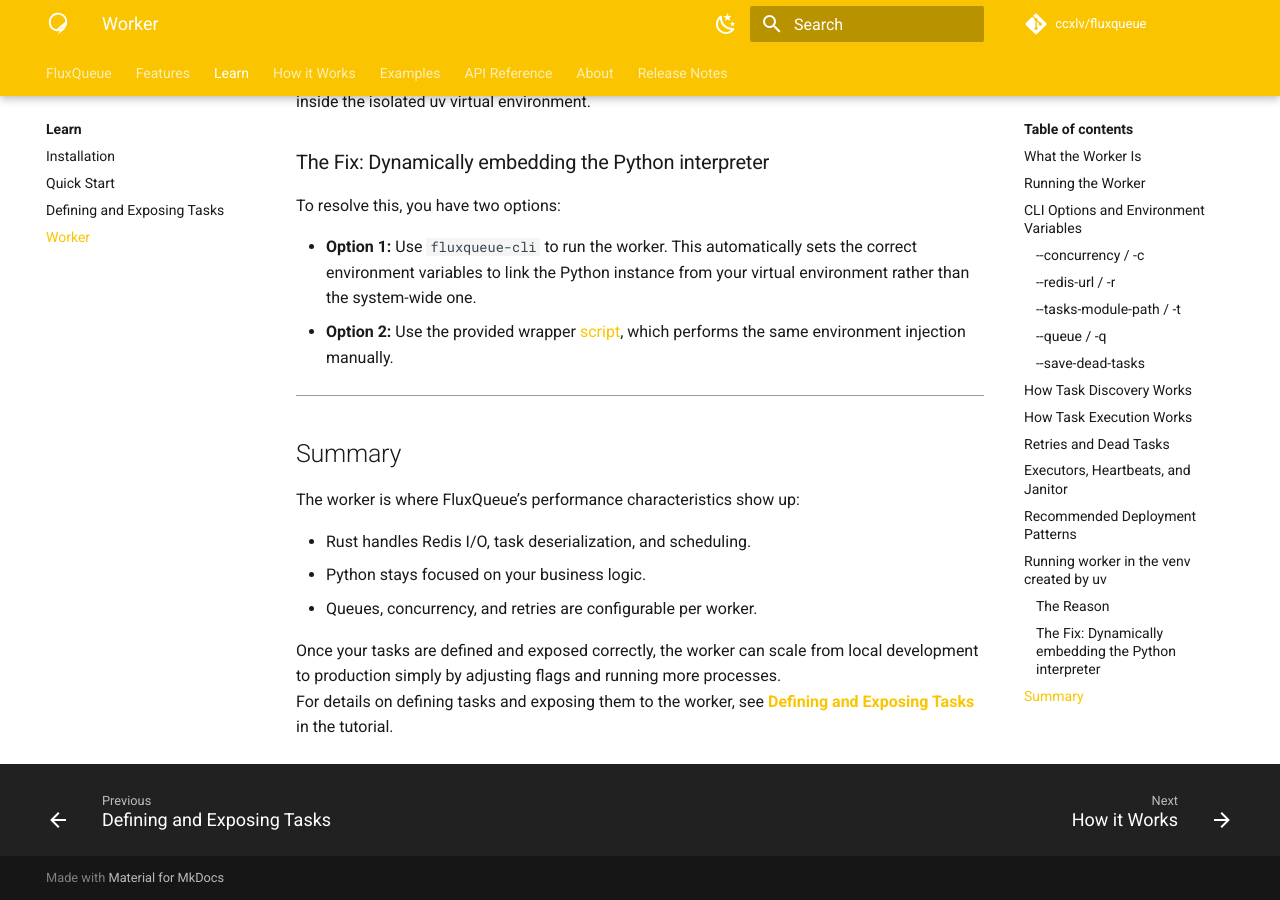
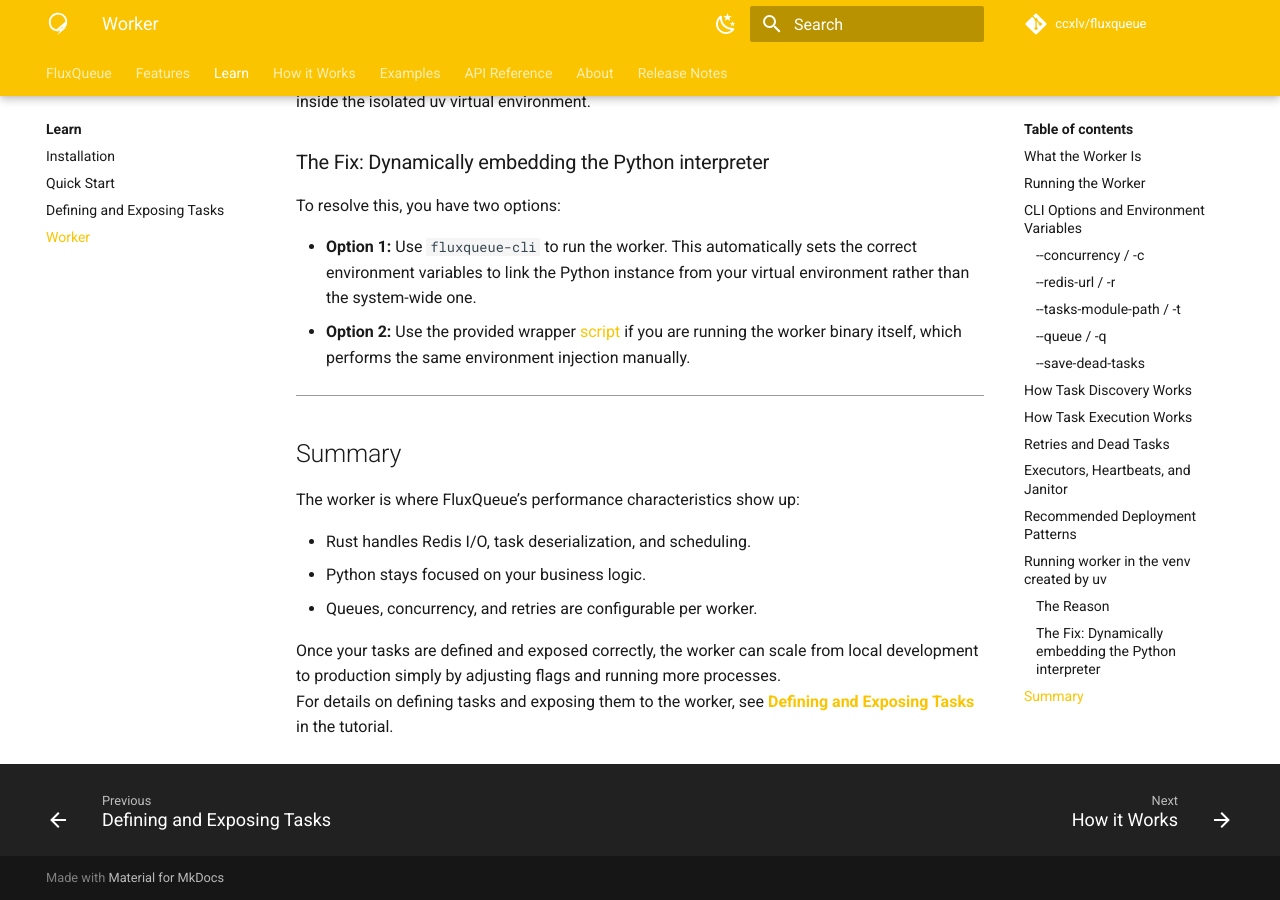
Before and after one commit to CCXLV/fluxqueue, an MkDocs documentation site: the page built from docs/tutorial/worker.md, in a window 1280 px wide and 900 px high, scrolled down 7020 px. Built offline with MkDocs 1.6.1 and Material for MkDocs 9.7.7, drawn with Linux system fonts in a browser that asks for light colours; comment, search, counter and statistics services are not loaded.

Commit message:
Add more info

```diff
--- a/docs/tutorial/worker.md
+++ b/docs/tutorial/worker.md
@@ -281,7 +281,7 @@ By default, uv often fetches and uses standalone Python builds. These portable d
 To resolve this, you have two options:
 
 - **Option 1:** Use `fluxqueue-cli` to run the worker. This automatically sets the correct environment variables to link the Python instance from your virtual environment rather than the system-wide one.
-- **Option 2:** Use the provided wrapper [script](https://github.com/CCXLV/fluxqueue/blob/main/scripts/run-worker.sh), which performs the same environment injection manually.
+- **Option 2:** Use the provided wrapper [script](https://github.com/CCXLV/fluxqueue/blob/main/scripts/run-worker.sh) if you are running the worker binary itself, which performs the same environment injection manually.
 
 ---
 
```
